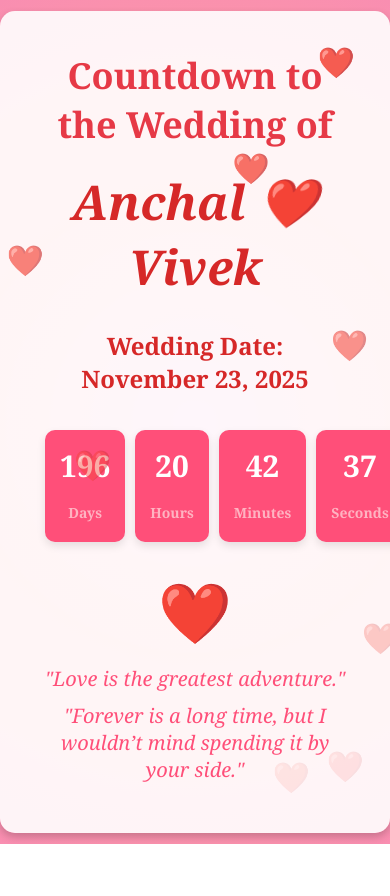
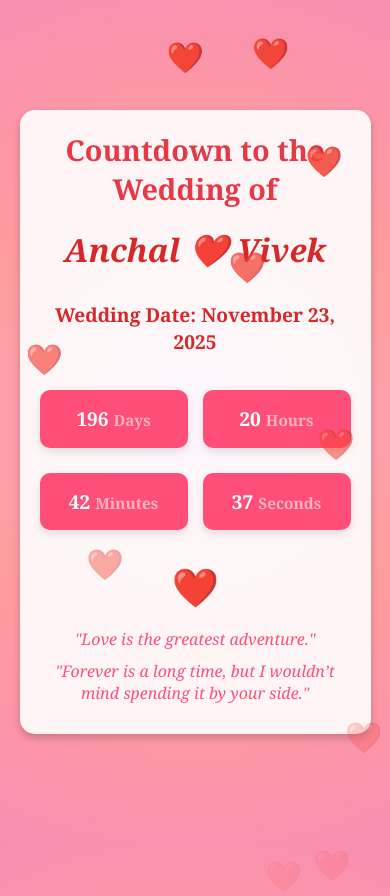
Before and after one commit to vivek8j/CountDown, a plain HTML site: page index.html in a window 390 px wide. Before the commit the page ends 844 px from the top, so only its background shows below. Drawn offline with Linux system fonts and the light colour scheme.

Commit message:
Update styles.css

```diff
--- a/styles.css
+++ b/styles.css
@@ -1,4 +1,3 @@
-/* Reset some default styles */
 * {
   margin: 0;
   padding: 0;
@@ -8,19 +7,18 @@
 body {
   font-family: 'Georgia', serif;
   background: radial-gradient(circle, #f7a1d7, #ff9e9e, #f98eb1);
-    /* Soft celebratory background */
-    margin: 0;
-    padding: 0;
   display: flex;
   justify-content: center;
   align-items: center;
   height: 100vh;
   text-align: center;
   color: #fff;
-    /* White text for clarity */
   position: relative;
-    /* For positioning the hearts */
   overflow: hidden;
+}
+
+audio {
+  display: none;
 }
 
 .container {
@@ -29,127 +27,107 @@ body {
   border-radius: 15px;
   box-shadow: 0 4px 8px rgba(0, 0, 0, 0.2);
   max-width: 600px;
-    width: 100%;
+  width: 90%;
   position: relative;
-    /* Ensure it's above the falling hearts */
 }
 
 h1 {
-    font-size: 36px;
+  font-size: 2rem;
   color: #e63946;
-    /* Bold red tone for title */
   margin-bottom: 20px;
   font-weight: bold;
 }
 
 h2 {
-    font-size: 48px;
+  font-size: 2.5rem;
   color: #d62828;
-    /* A soft, bright red for the couple's name */
   margin-bottom: 30px;
   font-style: italic;
 }
 
 .wedding-date {
-    font-size: 24px;
+  font-size: 1.5rem;
   margin-top: 20px;
   color: #d62828;
-    /* Matching the couple's name for consistency */
   font-weight: bold;
 }
 
 .countdown-box {
   display: flex;
-    justify-content: space-between;
+  justify-content: center;
+  flex-wrap: wrap;
   margin-top: 30px;
+  gap: 10px;
 }
 
 .countdown {
   display: flex;
-    justify-content: space-between;
+  flex-wrap: wrap;
+  justify-content: center;
+  gap: 15px;
   width: 100%;
 }
 
 .time-box {
   background-color: #ff4f79;
-    /* Darker pink background for contrast */
   border-radius: 10px;
-    padding: 15px;
-    margin: 5px;
-    font-size: 30px;
+  padding: 1em;
+  flex: 1 1 100px;
+  font-size: 1.5rem;
   color: white;
-    /* White text inside countdown boxes */
   font-weight: bold;
   box-shadow: 0 4px 8px rgba(0, 0, 0, 0.1);
 }
 
 .time-box small {
-    font-size: 14px;
+  font-size: 0.8em;
   color: #ffb3c1;
-    /* Lighter pink for "small" labels */
 }
 
 .heart-container {
   margin-top: 30px;
-    font-size: 50px;
+  font-size: 2.5rem;
   animation: beat 1.5s infinite;
   color: #ff66b2;
-    /* Lighter, vibrant heart color */
 }
 
 @keyframes beat {
-    0% {
-        transform: scale(1);
-    }
-
-    50% {
-        transform: scale(1.2);
-    }
-
-    100% {
-        transform: scale(1);
-    }
+  0% { transform: scale(1); }
+  50% { transform: scale(1.2); }
+  100% { transform: scale(1); }
 }
 
 .love-quotes {
   margin-top: 20px;
-    font-size: 20px;
-    /* Increased size for better visibility */
+  font-size: 1.2rem;
   font-style: italic;
   color: #ff4f79;
-    /* Bright pink to highlight the quotes */
   text-shadow: 0 0 5px rgba(255, 255, 255, 0.6);
-    /* Soft glow effect */
 }
 
 .love-quotes p {
   margin: 10px 0;
 }
 
-/* Celebration message styling */
 #celebration {
   margin-top: 40px;
-    font-size: 28px;
+  font-size: 1.5rem;
   color: #ff4f79;
-    /* Deep pink for celebration text */
   font-weight: bold;
   animation: fadeIn 2s ease-in-out;
 }
 
 #celebration h3 {
-    font-size: 36px;
+  font-size: 2rem;
   color: #ff66b2;
-    /* Lighter, celebratory pink for the main message */
 }
 
 #celebration p {
-    font-size: 24px;
+  font-size: 1.2rem;
   font-style: italic;
   color: #f9c74f;
-    /* Gold-ish color for the congratulatory message */
 }
 
-/* Highlight the "Your wedding day has arrived!" message */
 .highlight {
   color: #ff66b2;
   text-shadow: 0 0 10px #ff66b2, 0 0 20px #ff66b2, 0 0 30px #ff66b2, 0 0 40px #ff66b2;
@@ -157,20 +135,11 @@ h2 {
 }
 
 @keyframes glow {
-    0% {
-        text-shadow: 0 0 5px #ff66b2, 0 0 10px #ff66b2, 0 0 15px #ff66b2;
+  0% { text-shadow: 0 0 5px #ff66b2, 0 0 10px #ff66b2; }
+  50% { text-shadow: 0 0 15px #ff66b2, 0 0 20px #ff66b2; }
+  100% { text-shadow: 0 0 30px #ff66b2, 0 0 40px #ff66b2; }
 }
 
-    50% {
-        text-shadow: 0 0 15px #ff66b2, 0 0 20px #ff66b2, 0 0 25px #ff66b2;
-    }
-
-    100% {
-        text-shadow: 0 0 30px #ff66b2, 0 0 40px #ff66b2, 0 0 50px #ff66b2;
-    }
-}
-
-/* Falling hearts animation */
 #hearts {
   position: absolute;
   top: 0;
@@ -178,7 +147,6 @@ h2 {
   right: 0;
   pointer-events: none;
   z-index: 1;
-    /* Ensure hearts are below the main content */
 }
 
 .falling-heart {
@@ -188,18 +156,10 @@ h2 {
 }
 
 @keyframes fall {
-    0% {
-        transform: translateY(-100px);
-        opacity: 1;
+  0% { transform: translateY(-100px); opacity: 1; }
+  100% { transform: translateY(100vh); opacity: 0; }
 }
 
-    100% {
-        transform: translateY(100vh);
-        opacity: 0;
-    }
-}
-
-/* Confetti effect */
 #confetti {
   position: absolute;
   top: 0;
@@ -215,17 +175,30 @@ h2 {
   width: 10px;
   height: 10px;
   background-color: #ff66b2;
-    /* Matching color with hearts */
   animation: confettiFall 3s infinite;
   border-radius: 50%;
 }
 
 @keyframes confettiFall {
-    0% {
-        transform: translateY(-50px) rotate(0);
+  0% { transform: translateY(-50px) rotate(0); }
+  100% { transform: translateY(100vh) rotate(360deg); }
 }
 
-    100% {
-        transform: translateY(100vh) rotate(360deg);
+/* Media Queries for responsiveness */
+@media (max-width: 768px) {
+  .container { padding: 20px; }
+  h1 { font-size: 1.8rem; }
+  h2 { font-size: 2rem; }
+  .wedding-date { font-size: 1.2rem; }
+  .time-box { font-size: 1.2rem; padding: 0.8em; }
+  .love-quotes { font-size: 1rem; }
+  .heart-container { font-size: 2rem; }
+  #celebration { font-size: 1.2rem; }
+  #celebration h3 { font-size: 1.5rem; }
+  #celebration p { font-size: 1rem; }
 }
+
+@media (max-width: 480px) {
+  .countdown-box { flex-direction: column; align-items: center; }
+  .time-box { width: 80%; margin: 5px auto; }
 }
```
Lines whose indentation alone changed are shown as unchanged.
